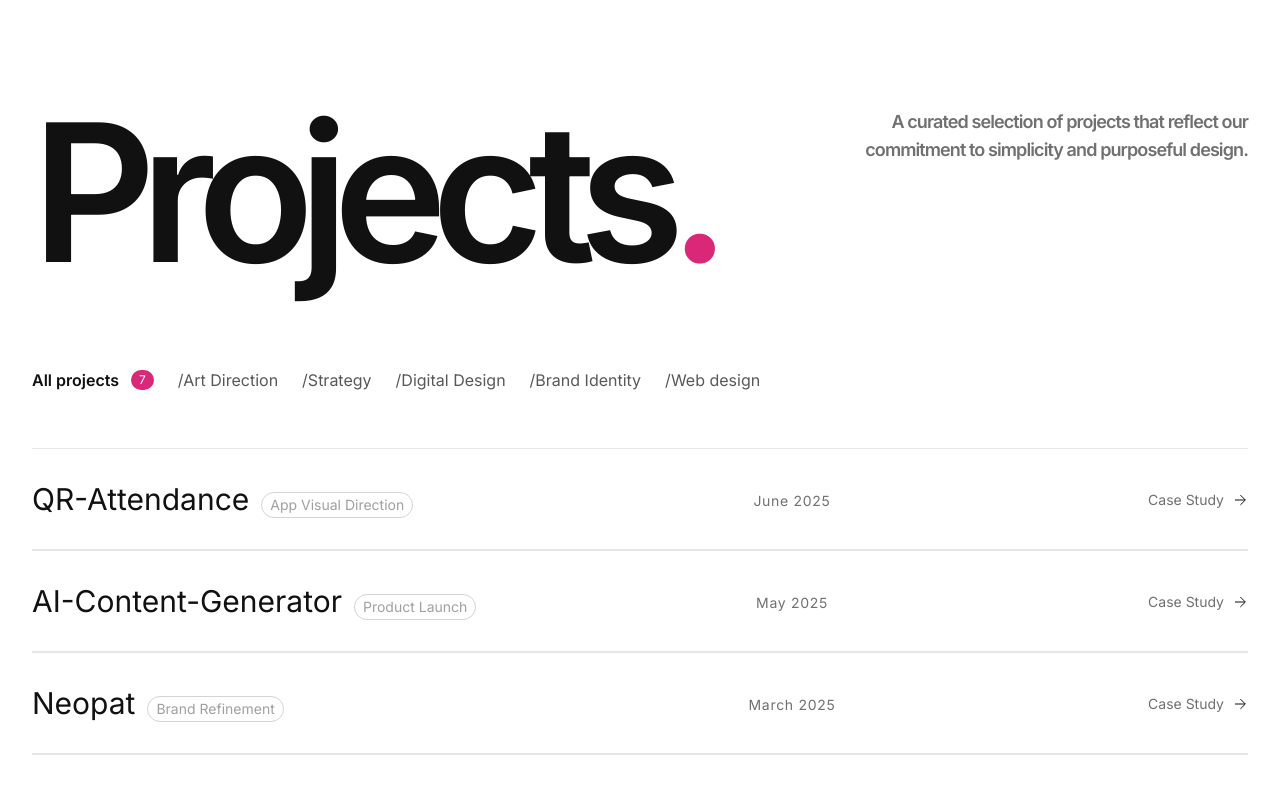
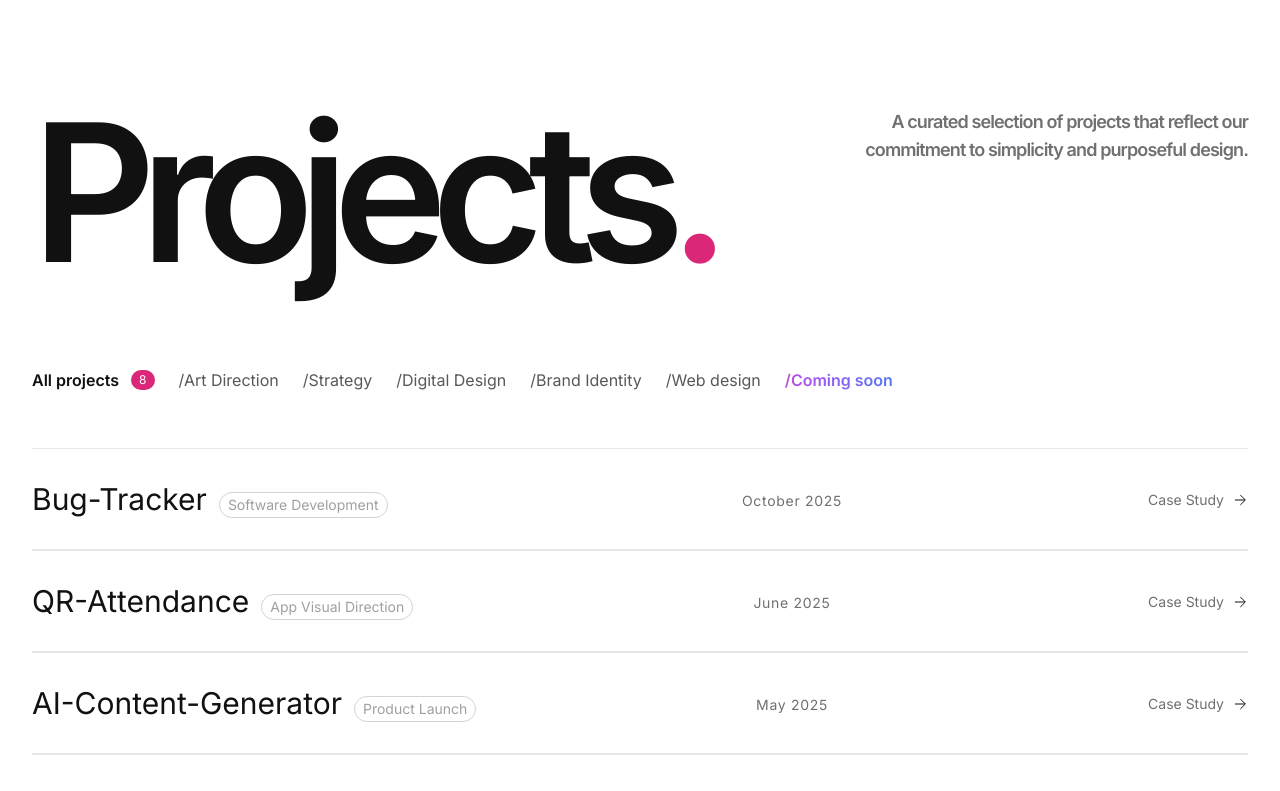
Before and after one commit to zdawan/projects, a React (Create React App) app: page / in a window 1280 px wide. Shown: the top 791 px of the page. Built offline with nearby package versions, Linux system fonts and the light colour scheme; the HTML template or start-up script is replaced by a standard one.

Commit message:
Intial commit

```diff
--- a/src/data/projects.js
+++ b/src/data/projects.js
@@ -1,3 +1,4 @@
+import Wireframe from "../assets/Wireframe.png";
 import Wireframe0 from "../assets/Wireframe - 0.png";
 import Wireframe1 from "../assets/Wireframe - 2.png";
 import Wireframe2 from "../assets/Wireframe - 3.png";
@@ -13,9 +14,18 @@ export const categories = [
   "/Digital Design",
   "/Brand Identity",
   "/Web design",
+  "/Coming soon",
 ];
 
 export const projects = [
+  {
+    id: "ai-powered-bug-tracker",
+    title: "Bug-Tracker",
+    year: "October 2025",
+    type: "Software Development",
+    categories: ["/Coming soon"],
+    image: Wireframe,
+  },
   {
     id: "qr-based-attendance-system",
     title: "QR-Attendance",
--- a/src/index.css
+++ b/src/index.css
@@ -28,3 +28,20 @@
 a:hover.link-underline {
   background-size: 100% 1px;
 }
+
+@keyframes gradientMove {
+  0% {
+    background-position: 0% 50%;
+  }
+  80% {
+    background-position: 100% 50%;
+  }
+  100% {
+    background-position: 50% 0%;
+  }
+}
+
+.animate-gradient {
+  background-size: 200% auto;
+  animation: gradientMove 2s ease-out infinite;
+}
--- a/src/pages/Projects.js
+++ b/src/pages/Projects.js
@@ -43,37 +43,52 @@ export default function Projects() {
       <div className="mt-8 flex flex-wrap items-center justify-between gap-4 text-sm md:text-base text-ink/70">
         {/* Filters */}
         <div className="filters flex flex-wrap items-center gap-x-6 gap-y-2">
-          {categories.map((c) => (
+          {categories.map((c) => {
+            const isComingSoon = c === "/Coming soon";
+            const isAll = c === "All projects";
+
+            return (
               <button
                 key={c}
-              onClick={() => setActive(c)}
-              className="group relative h-6 overflow-hidden flex items-center gap-2"
+                onClick={() => setActive(c)} // disable click for Coming soon
+                className="group relative h-6 cursor-pointer overflow-hidden flex items-center gap-2"
               >
                 <div className="relative h-6 overflow-hidden">
                   <span
-                  className={`block transition-transform duration-300 ease-in-out group-hover:-translate-y-full ${
-                    active === c ? "font-semibold text-ink" : "text-ink/70"
+                    className={`block transition-transform duration-300 ease-in-out group-hover:-translate-y-full
+              ${
+                isComingSoon
+                  ? "font-semibold bg-gradient-to-r from-red-500 via-purple-500 to-blue-500 bg-clip-text text-transparent animate-gradient"
+                  : active === c
+                  ? "font-semibold text-ink"
+                  : "text-ink/70"
               }`}
                   >
                     {c}
                   </span>
                   <span
-                  className={`block absolute left-0 top-full transition-transform duration-300 ease-in-out group-hover:-translate-y-full ${
-                    active === c ? "font-semibold text-ink" : "text-ink/70"
+                    className={`block absolute left-0 top-full transition-transform duration-300 ease-in-out group-hover:-translate-y-full
+              ${
+                isComingSoon
+                  ? "font-semibold bg-gradient-to-r from-red-500 via-purple-500 to-blue-500 bg-clip-text text-transparent animate-gradient"
+                  : active === c
+                  ? "font-semibold text-ink"
+                  : "text-ink/70"
               }`}
                   >
                     {c}
                   </span>
                 </div>
 
-              {/* Badge for project count */}
-              {c === "All projects" && (
+                {/* 🔥 Show total project count next to "All projects" */}
+                {isAll && (
                   <span className="ml-1 text-xs bg-pink-600 text-white rounded-full px-2 py-0.5">
                     {all.length}
                   </span>
                 )}
               </button>
-          ))}
+            );
+          })}
         </div>
 
         {/* Modern toggle */}
```
Also changed, not shown: src/assets/Wireframe.png (added). Lines whose indentation alone changed are shown as unchanged.
